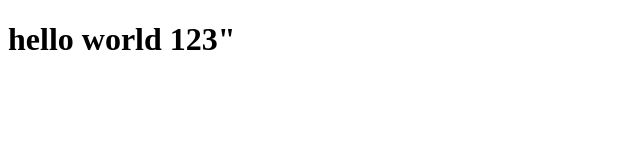
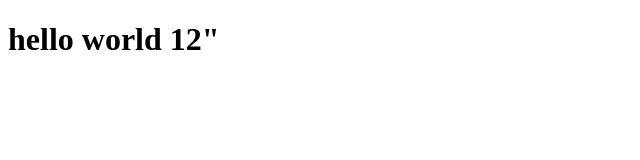
Before and after one commit to Anm01a/test1-revou, a plain HTML site: page index.html in a window 1280 px wide. Shown: the full height of the page, 0-640 px from the left. Drawn offline with Linux system fonts and the light colour scheme.

Commit message:
second commit

```diff
--- a/index.html
+++ b/index.html
@@ -5,7 +5,7 @@
 </head>
 <body>
     <h1>
-        hello world 123"
+        hello world 12"
     </h1>
 </body>
 </html>
```
